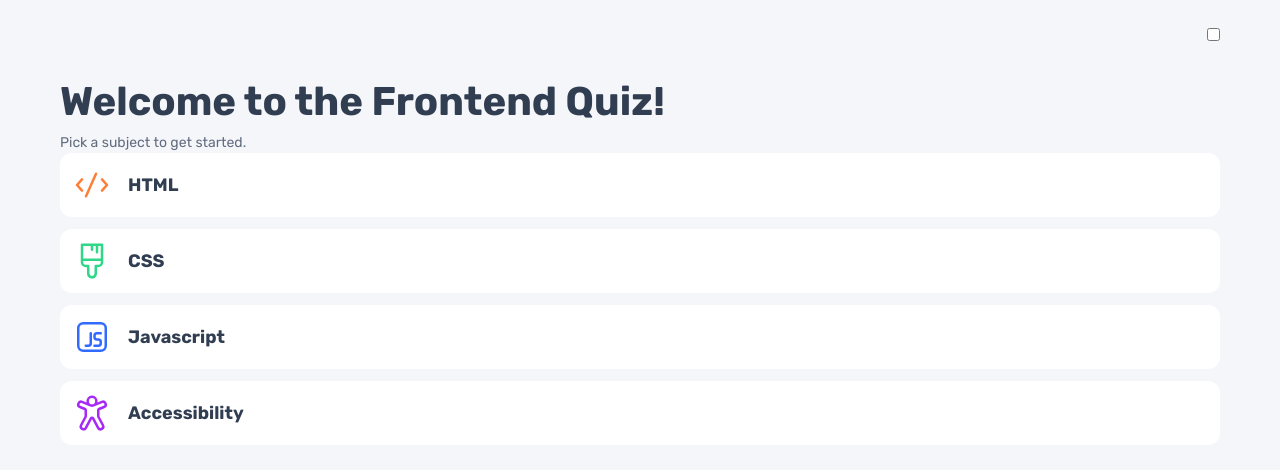
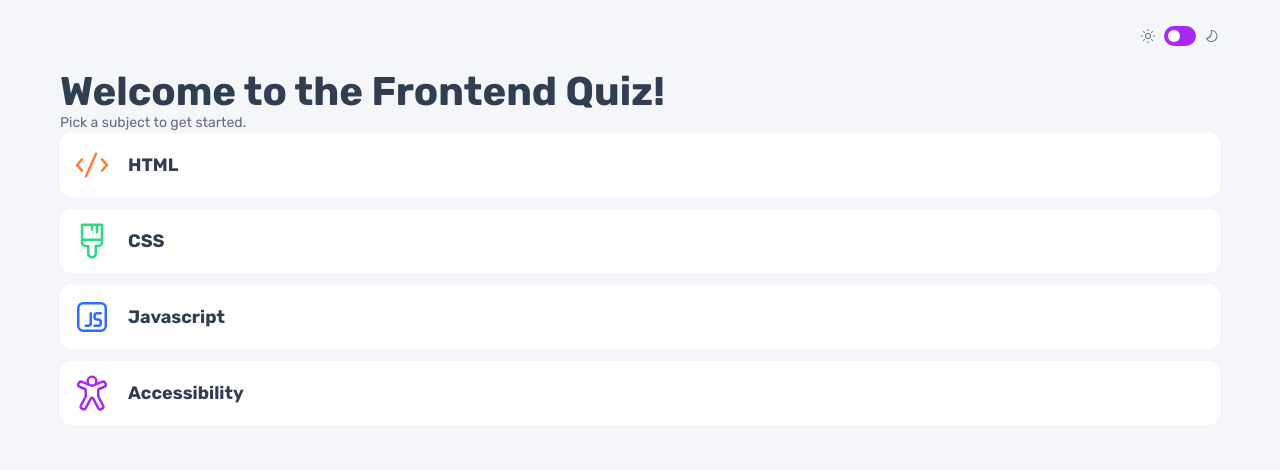
Before and after one commit to danmlarsen/fm-frontend-quiz, a website built with Parcel: page index.html in a window 1280 px wide. Built offline with nearby package versions, Linux system fonts and the light colour scheme.

Commit message:
Added dark mode toggle

```diff
--- a/index.html
+++ b/index.html
@@ -6,15 +6,21 @@
         <title>Frontend Quiz App</title>
 
         <link rel="stylesheet" href="sass/main.scss" />
+        <script type="module" src="ts/app.ts"></script>
     </head>
     <body>
         <main class="quiz">
             <div class="quiz__header">
                 <div class="quiz__category">&nbsp;</div>
                 <div class="quiz__theme">
-                    <label for="theme-checkbox">
-                        <input class="quiz__theme-toggle" type="checkbox" name="theme" id="theme-checkbox" />
-                    </label>
+                    <div class="toggle__wrapper">
+                        <img src="assets/images/icon-sun-dark.svg" alt="Sun icon" class="toggle__icon" />
+                        <label for="theme-checkbox" class="toggle">
+                            <input class="quiz__theme-toggle" type="checkbox" name="theme" id="theme-checkbox" />
+                            <span class="slider"></span>
+                        </label>
+                        <img src="assets/images/icon-moon-dark.svg" alt="Moon icon" class="toggle__icon" />
+                    </div>
                 </div>
             </div>
             <div class="quiz__question-wrapper">
--- a/package.json
+++ b/package.json
@@ -3,7 +3,7 @@
     "version": "1.0.0",
     "main": "index.js",
     "scripts": {
-        "test": "echo \"Error: no test specified\" && exit 1"
+        "start": "parcel index.html"
     },
     "keywords": [],
     "author": "",
--- a/sass/_base.scss
+++ b/sass/_base.scss
@@ -5,7 +5,7 @@ body {
     color: $text-color-light;
     padding: 0 2.4rem;
 
-    transition: background-color 2s ease-in-out, color 2s ease-in-out;
+    transition: background-color 1s ease-out, color 1s ease-out;
 
     h1,
     h2,
@@ -13,6 +13,7 @@ body {
     h4,
     h5,
     h6 {
+        transition: color 1s ease-out;
         color: $heading-color-light;
     }
 }
--- /dev/null
+++ b/sass/_components.scss
@@ -0,0 +1,53 @@
+@use 'variables' as *;
+
+.toggle {
+    position: relative;
+    display: inline-block;
+    width: 3.2rem;
+    height: 2rem;
+
+    input[type='checkbox'] {
+        appearance: none;
+    }
+
+    .slider {
+        position: absolute;
+        cursor: pointer;
+        top: 0;
+        left: 0;
+        right: 0;
+        bottom: 0;
+        background-color: $color-primary;
+        transition: 0.4s;
+        border-radius: 2rem;
+
+        &::before {
+            position: absolute;
+            content: '';
+            height: 1.2rem;
+            width: 1.2rem;
+            left: 4px;
+            bottom: 4px;
+            background-color: $color-neutral-100;
+            transition: 0.4s;
+            border-radius: 50%;
+        }
+    }
+
+    input[type='checkbox']:checked + .slider {
+        &::before {
+            transform: translateX(100%);
+        }
+    }
+
+    &__wrapper {
+        display: flex;
+        align-items: center;
+        gap: 0.8rem;
+    }
+
+    &__icon {
+        width: 1.6rem;
+        height: 1.6rem;
+    }
+}
--- a/sass/_quiz.scss
+++ b/sass/_quiz.scss
@@ -31,3 +31,11 @@
         }
     }
 }
+
+body.dark-mode {
+    .quiz {
+        &__answer {
+            background-color: $background-color-dark-2;
+        }
+    }
+}
--- a/sass/_reset.scss
+++ b/sass/_reset.scss
@@ -14,3 +14,33 @@ html {
 body {
     min-height: 100vh;
 }
+
+img,
+picture,
+svg,
+video,
+canvas {
+    display: block;
+    max-width: 100%;
+}
+
+input,
+textarea,
+button,
+option {
+    font: inherit;
+}
+
+ul[class] {
+    list-style-type: none;
+}
+
+h1,
+h2,
+h3,
+h4,
+h5,
+h6,
+p {
+    word-wrap: break-word;
+}
--- a/sass/_typography.scss
+++ b/sass/_typography.scss
@@ -17,6 +17,15 @@ body {
     line-height: 1.5;
 }
 
+h1,
+h2,
+h3,
+h4,
+h5,
+h6 {
+    line-height: 1;
+}
+
 h1 {
     font-size: $fs-heading-lg;
 }
--- a/sass/_variables.scss
+++ b/sass/_variables.scss
@@ -13,10 +13,12 @@ $color-neutral-800: #3b4d66;
 $color-neutral-900: #313e51;
 
 $background-color-light: $color-neutral-200;
+$background-color-light-2: $color-neutral-100;
 $text-color-light: $color-neutral-600;
 $heading-color-light: $color-neutral-900;
 
 $background-color-dark: $color-neutral-900;
+$background-color-dark-2: $color-neutral-800;
 $text-color-dark: $color-neutral-400;
 $heading-color-dark: $color-neutral-100;
 
--- a/sass/main.scss
+++ b/sass/main.scss
@@ -2,4 +2,5 @@
 @use 'reset';
 @use 'typography';
 @use 'base';
+@use 'components';
 @use 'quiz';
--- /dev/null
+++ b/ts/app.ts
@@ -0,0 +1,5 @@
+const checkbox = document.getElementById('theme-checkbox');
+
+checkbox?.addEventListener('click', function (e) {
+    document.body.classList.toggle('dark-mode');
+});
```
